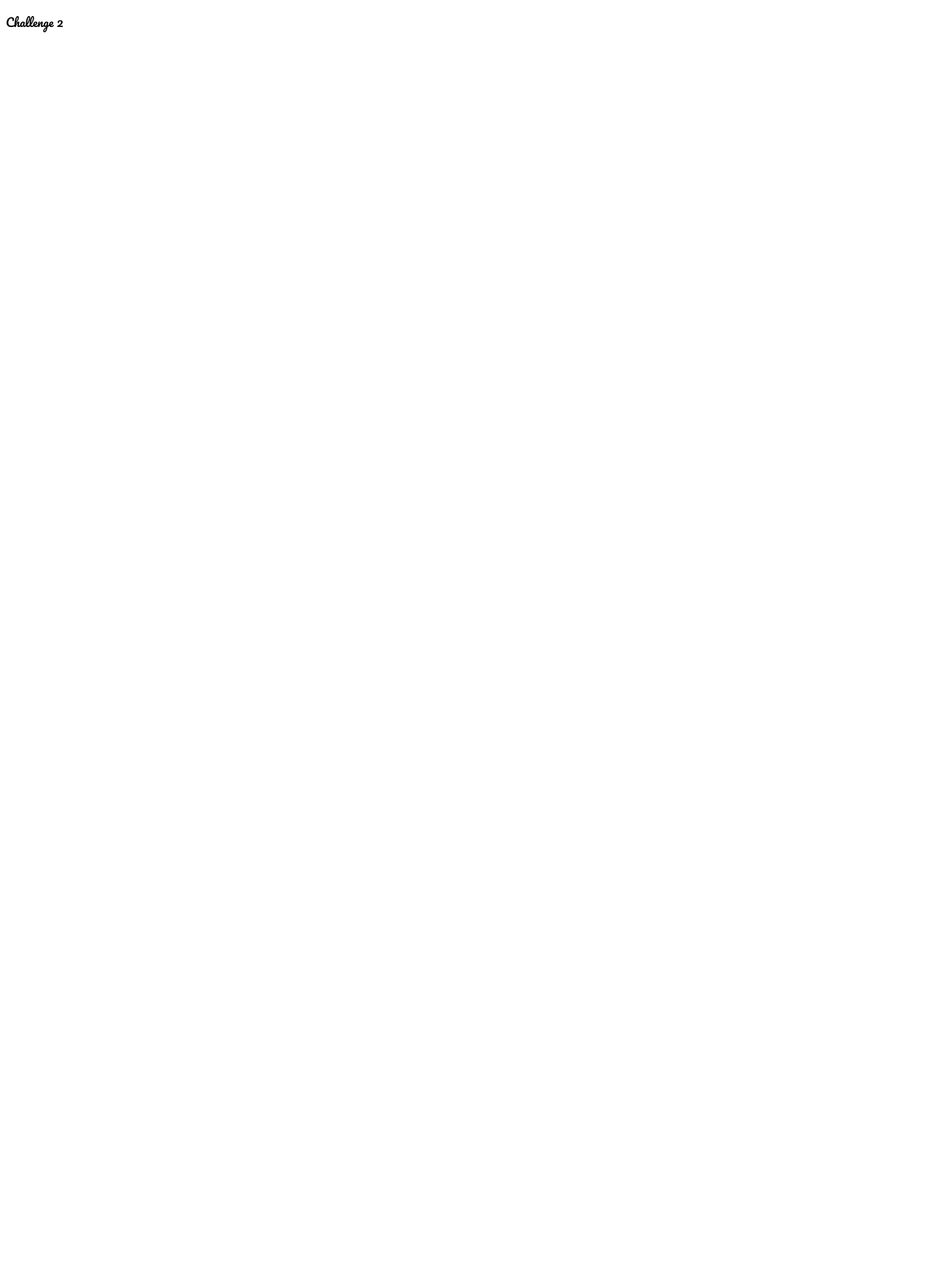
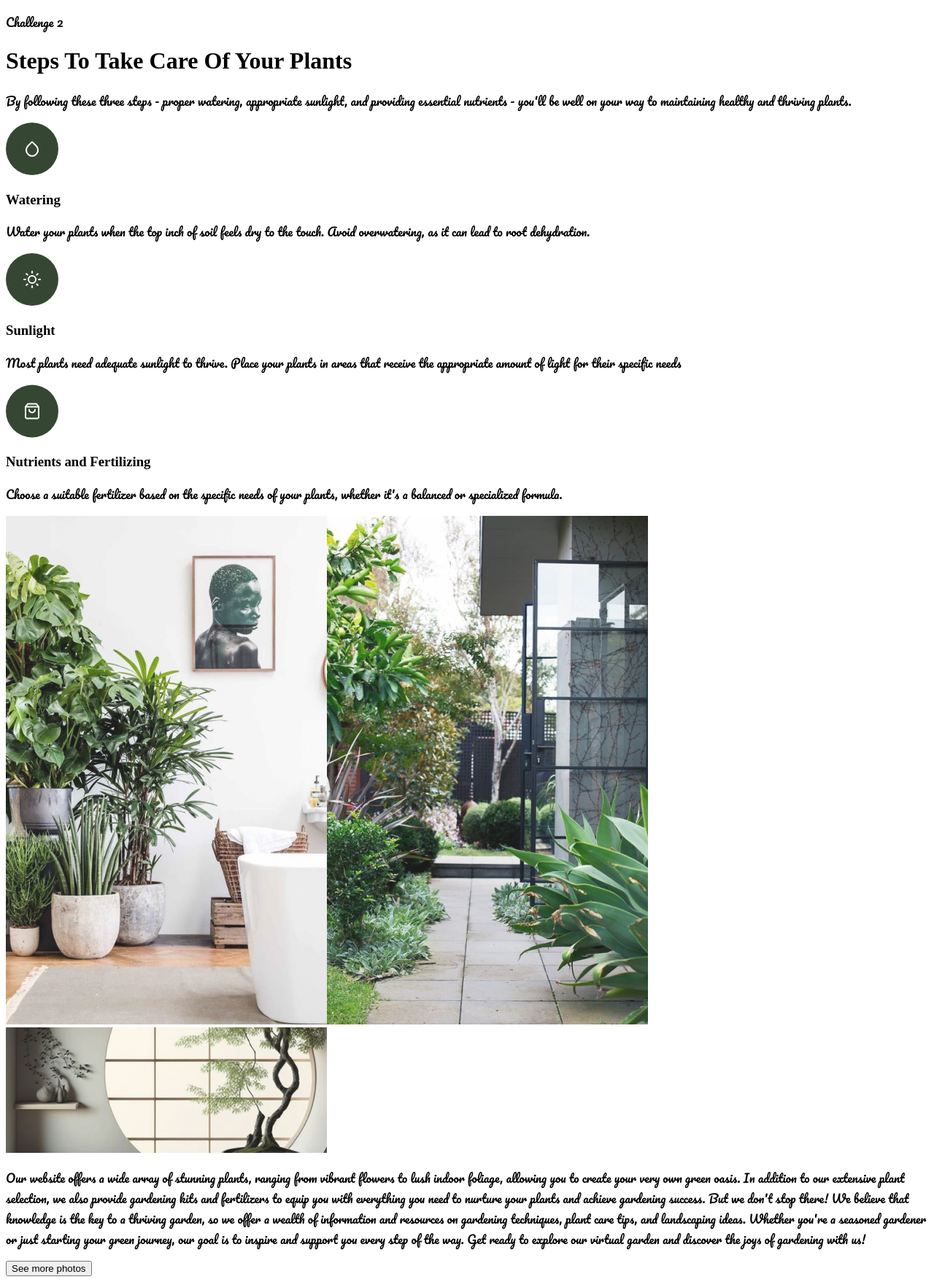
Before and after one commit to carolinecobucci/plant-ecommerce, a React (Vite) app: page / in a window 1280 px wide. Shown: the whole page at 73% size. Before the commit the page ends 800 px from the top, so only its background shows below. Built offline with nearby package versions, Linux system fonts and the light colour scheme.

Commit message:
first commit of plant care section

```diff
--- a/src/App.jsx
+++ b/src/App.jsx
@@ -1,9 +1,13 @@
 import "./App.css";
+
+// Components
+import PlantCareSection from "./components/PlantCareSection";
 
 function App() {
   return (
     <div>
       <p>Challenge 2</p>
+      <PlantCareSection />
     </div>
   );
 }
--- /dev/null
+++ b/src/components/PlantCareSection.jsx
@@ -0,0 +1,63 @@
+import "./PlantCareSection.css";
+
+const PlantCareSection = () => {
+  return (
+    <div>
+      <h1>
+        Steps To Take Care Of Your <span>Plants</span>
+      </h1>
+      <p>
+        By following these three steps - proper watering, appropriate sunlight, and providing
+        essential nutrients - you&apos;ll be well on your way to maintaining healthy and thriving
+        plants.
+      </p>
+      <div className="plant-needs-container">
+        <div className="plant-needs">
+          <img src="/src/assets/water-icon.svg" alt="water icon" />
+          <h3>Watering</h3>
+          <p>
+            Water your plants when the top inch of soil feels dry to the touch. Avoid overwatering,
+            as it can lead to root dehydration.
+          </p>
+        </div>
+        <div className="plant-needs">
+          <img src="/src/assets/sun-icon.svg" alt="sun icon" />
+          <h3>Sunlight</h3>
+          <p>
+            Most plants need adequate sunlight to thrive. Place your plants in areas that receive
+            the appropriate amount of light for their specific needs
+          </p>
+        </div>
+        <div className="plant-needs">
+          <img src="/src/assets/shop-icon.svg" alt="nutrients and fertilizing icon" />
+          <h3>Nutrients and Fertilizing</h3>
+          <p>
+            Choose a suitable fertilizer based on the specific needs of your plants, whether
+            it&apos;s a balanced or specialized formula.
+          </p>
+        </div>
+      </div>
+      <div className="plant-photos">
+        <img src="/src/assets/care-plant1.png" alt="plant photo" />
+        <img src="/src/assets/care-plant2.png" alt="plant photo" />
+        <div className="see-more-photos">
+          <img src="/src/assets/care-plant3.png" alt="plant photo" />
+          <p>
+            Our website offers a wide array of stunning plants, ranging from vibrant flowers to lush
+            indoor foliage, allowing you to create your very own green oasis. In addition to our
+            extensive plant selection, we also provide gardening kits and fertilizers to equip you
+            with everything you need to nurture your plants and achieve gardening success. But we
+            don&apos;t stop there! We believe that knowledge is the key to a thriving garden, so we
+            offer a wealth of information and resources on gardening techniques, plant care tips,
+            and landscaping ideas. Whether you&apos;re a seasoned gardener or just starting your
+            green journey, our goal is to inspire and support you every step of the way. Get ready
+            to explore our virtual garden and discover the joys of gardening with us!
+          </p>
+          <button>See more photos</button>
+        </div>
+      </div>
+    </div>
+  );
+};
+
+export default PlantCareSection;
```
Also changed, not shown: src/components/PlantCareSection.css (added).
